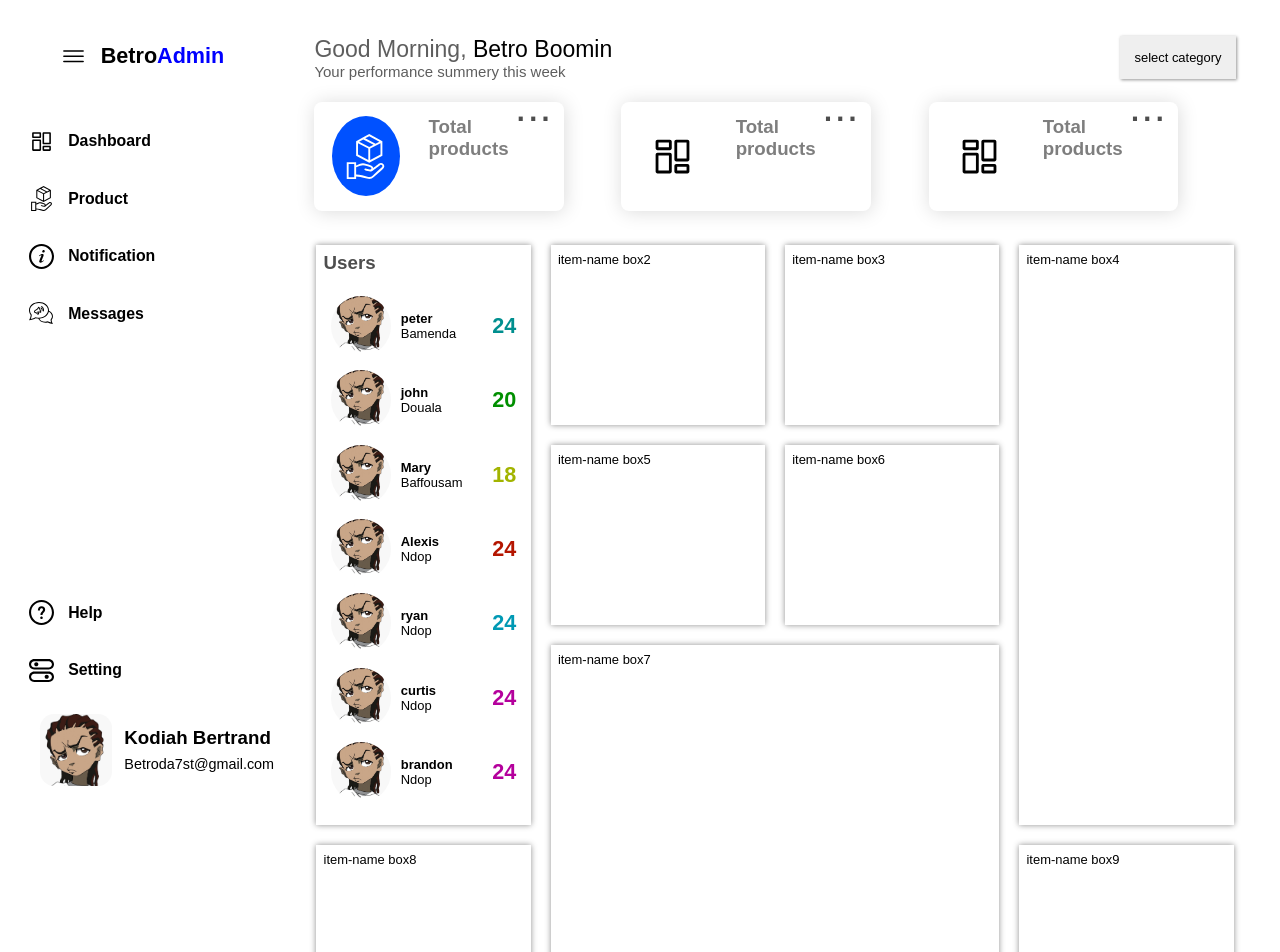
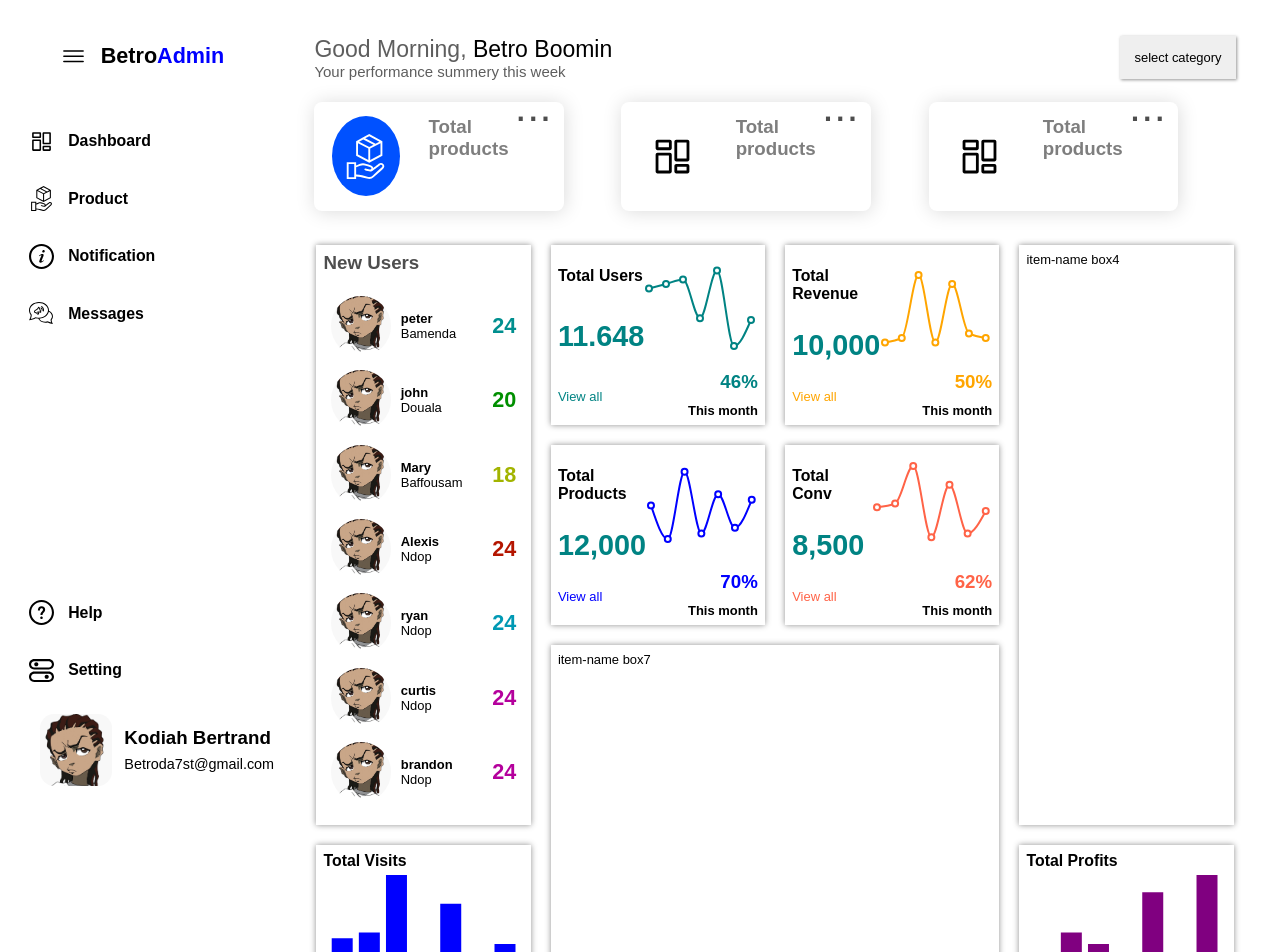
Before and after one commit to betroboomin/e-comm-admin, a React (Create React App) app: page / in a window 1280 px wide. Shown: the top 952 px of the page. Built offline with nearby package versions, Linux system fonts and the light colour scheme; no server answers.

Commit message:
dashboard progress

```diff
--- a/package.json
+++ b/package.json
@@ -7,6 +7,7 @@
     "@testing-library/react": "^13.4.0",
     "@testing-library/user-event": "^13.5.0",
     "axios": "^1.5.0",
+    "prop-types": "^15.8.1",
     "react": "^18.2.0",
     "react-color": "^2.19.3",
     "react-dom": "^18.2.0",
--- a/src/assets/arrays/sidebar.jsx
+++ b/src/assets/arrays/sidebar.jsx
@@ -62,4 +62,113 @@ const bottomSideBar = [
         link: "/setting"
     },
 ]
-export  {bottomSideBar, sidebar};
+
+const chartboxRevenue = [
+    {
+        datakey: "revenue",
+        number: "10,000",
+        color: "rgb(255, 165, 0)",
+        title: "Total Revenue",
+        percentage: 50,
+        chartArray: [
+          { name: 'Sun', revenue: 150 },
+          { name: 'Mon', revenue: 200 },
+          { name: 'Tue', revenue: 900 },
+          { name: 'Wed', revenue: 150 },
+          { name: 'Thu', revenue: 800 },
+          { name: 'Fri', revenue: 250 },
+          { name: 'Sat', revenue: 200 },
+        ]
+      }
+]
+const chartboxConversion = [
+    {
+        datakey: "ratio",
+        number: "8,500",
+        color: "rgb(255, 99, 71)",
+        title: "Total Conv",
+        percentage: 62,
+        chartArray: [
+          { name: 'Sun', ratio: 650 },
+          { name: 'Mon', ratio: 700 },
+          { name: 'Tue', ratio: 1200 },
+          { name: 'Wed', ratio: 250 },
+          { name: 'Thu', ratio: 950 },
+          { name: 'Fri', ratio: 300 },
+          { name: 'Sat', ratio: 600 },
+        ]
+      }
+]
+const chartboxVisit = [
+    {
+        datakey: "visits",
+        number: "8,500",
+        color: "blue",
+        title: "Total Visits",
+        percentage: 62,
+        chartArray: [
+          { name: 'Sun', visits: 650 },
+          { name: 'Mon', visits: 700 },
+          { name: 'Tue', visits: 1200 },
+          { name: 'Wed', visits: 250 },
+          { name: 'Thu', visits: 950 },
+          { name: 'Fri', visits: 300 },
+          { name: 'Sat', visits: 600 },
+        ]
+      }
+]
+const chartboxProfit = [
+    {
+        datakey: "profit",
+        number: "8,500",
+        color: "purple",
+        title: "Total Profits",
+        percentage: 62,
+        chartArray: [
+          { name: 'Sun', profit: 250 },
+          { name: 'Mon', profit: 700 },
+          { name: 'Tue', profit: 600 },
+          { name: 'Wed', profit: 250 },
+          { name: 'Thu', profit: 1050 },
+          { name: 'Fri', profit: 300 },
+          { name: 'Sat', profit: 1200 },
+        ]
+      }
+]
+const chartboxProduct = [
+    {
+        datakey: "amount",
+        number: "12,000",
+        color: "rgb(0, 0, 255)",
+        title: "Total Products",
+        percentage: 70,
+        chartArray: [
+          { name: 'Sun', amount: 900 },
+          { name: 'Mon', amount: 300 },
+          { name: 'Tue', amount: 1500 },
+          { name: 'Wed', amount: 400 },
+          { name: 'Thu', amount: 1100 },
+          { name: 'Fri', amount: 500 },
+          { name: 'Sat', amount: 1000 },
+        ]
+      }
+]
+const chartboxuser = [
+    {
+        datakey:"users",
+        number: "11.648",
+        color: "rgb(0, 131, 131)",
+        title: "Total Users",
+        percentage:46,
+        chartArray : [
+            { name: 'Sun', users: 750 },
+            { name: 'Mon', users: 800 },
+            { name: 'Tue', users: 850 },
+            { name: 'Wed', users: 420 },
+            { name: 'Thu', users: 950 },
+            { name: 'Fri', users: 110 },
+            { name: 'Sat', users: 400 },
+        ]
+    }
+]
+export  {bottomSideBar,chartboxProfit,chartboxVisit,chartboxRevenue,chartboxProduct,chartboxConversion , sidebar,chartboxuser};
--- a/src/components/Dashboard/Dashboard.css
+++ b/src/components/Dashboard/Dashboard.css
@@ -20,10 +20,15 @@
 .box{
  box-sizing: border-box;
  padding: .5rem;
+ display: flex;
+ height: 100%;
+ width: 100%;
+
 }
 .box1{
  grid-column: span 1;
  grid-row: span 3;
+ flex-direction: column;
 }
 .box4{
  grid-column: span 1;
@@ -68,3 +73,56 @@
 .user-name-itself{
     font-weight: 600;
 }
+.boxleft-top-text{
+    font-weight: 600;
+    font-size: 1.1rem;
+}
+.boxleft-top-Total{
+    font-size: 2rem;
+    font-weight: 600;
+    color: rgb(0, 131, 131);
+}
+.boxleft{
+    flex: 2;
+    display: flex;
+    flex-direction: column;
+    justify-content: space-between;
+    padding: 1rem 0;
+}
+
+.boxright{
+    flex: 3;
+    /* background-color: blue; */
+    flex-direction: column;
+    display: flex;
+    justify-content: space-between;
+    text-align: end;
+
+}
+.charts-sec{
+    padding-top: .6rem;
+}
+.boxright-percentage{
+    font-size: 1.3rem;
+    font-weight: 600;
+    color: purple;
+}
+.boxright-duration{
+    font-weight: 600;
+}
+.bg{
+    background-color: blue;
+
+}
+
+.straight-Pie{
+    display: flex;
+    flex-direction: column;
+}
+.box81{
+    flex-direction: column;
+}
+.box81-heading{
+    font-size: 1.1rem;
+    font-weight: 600;
+}
--- a/src/components/Dashboard/Dashboard.jsx
+++ b/src/components/Dashboard/Dashboard.jsx
@@ -2,6 +2,11 @@ import React, { useState } from "react";
 import { Link } from "react-router-dom";
 import "./Dashboard.css"
 import image from "../../assets/images/rileysad.jpg"
+import { Line, LineChart, ResponsiveContainer } from "recharts";
+import Chartbox from "../charts/chartbox/Chartbox";
+import Example from "../charts/pieChart/PieChart";
+import { chartboxuser, chartboxConversion, chartboxProduct, chartboxRevenue, chartboxVisit, chartboxProfit } from "../../assets/arrays/sidebar";
+import BarCharts from "../charts/barcharts/BarCharts";
 
 const Dashboard = () => {
   const array = [
@@ -55,14 +60,15 @@ const Dashboard = () => {
     color:"rgb(180, 0, 156)"
   },
 
-]
+];
+
 
   return (
     <div className="dashboard">
       <div className="dashboard-container">
         <Link to="/" className="dashboard-card box1 listing ">
           <div className="box box1">
-            <h1 className="box-heading">Users</h1>
+            <h1 className="box-heading">New Users</h1>
             {
 
               array.slice(0,7).map((item,i)=>(
@@ -82,35 +88,40 @@ const Dashboard = () => {
           </div>
         </Link>
         <Link to="/" className="dashboard-card listing box2 ">
-          <div className="box ">
-            <span>item-name box2</span>
-            <div className="boxleft">
+          {
+            chartboxuser.map((item)=>(
+              <Chartbox {...item}/>
+            ))
+          }
 
-            </div>
-            <div className="boxright">
-
-            </div>
-          </div>
         </Link>
         <Link to="/" className="dashboard-card listing box3">
-          <div className="box ">
-            <span>item-name box3</span>
-          </div>
+        {
+            chartboxRevenue.map((item)=>(
+              <Chartbox {...item}/>
+            ))
+          }
         </Link>
         <Link to="/" className="dashboard-card listing box4">
           <div className="box ">
-            <span>item-name box4</span> <br />
+
+            <span>item-name box4</span>
+            {/* <Example className="straight-Pie"/> */}
           </div>
         </Link>
         <Link to="/" className="dashboard-card listing box5">
-          <div className="box ">
-            <span>item-name box5</span>
-          </div>
+        {
+            chartboxProduct.map((item)=>(
+              <Chartbox {...item}/>
+            ))
+          }
         </Link>
         <Link to="/" className="dashboard-card listing box6">
-          <div className="box ">
-            <span>item-name box6</span>
-          </div>
+        {
+            chartboxConversion.map((item)=>(
+              <Chartbox {...item}/>
+            ))
+          }
         </Link>
 
         <Link to="/" className="dashboard-card listing box7">
@@ -119,13 +130,21 @@ const Dashboard = () => {
           </div>
         </Link>
         <Link to="/" className="dashboard-card listing box8">
-          <div className="box ">
-            <span>item-name box8</span>
+          <div className="box box81">
+          {
+            chartboxVisit.map((item)=>(
+              <BarCharts {...item}/>
+            ))
+          }
           </div>
         </Link>
         <Link to="/" className="dashboard-card listing box9">
-          <div className="box ">
-            <span>item-name box9</span>
+          <div className="box box81">
+          {
+            chartboxProfit.map((item)=>(
+              <BarCharts {...item}/>
+            ))
+          }
           </div>
         </Link>
       </div>
--- /dev/null
+++ b/src/components/charts/barcharts/BarCharts.jsx
@@ -0,0 +1,23 @@
+import React from 'react'
+import { Bar, BarChart, ResponsiveContainer, Tooltip } from 'recharts'
+
+
+
+const BarCharts = (props) => {
+  return (
+    <>
+    <span className='box81-heading'>{props.title}</span>
+    <ResponsiveContainer width="100%" height="100%">
+        <BarChart width={150} height={40} data={props.chartArray}>
+            <Tooltip
+            labelStyle={{ display:"none" }}
+            />
+          <Bar dataKey={props.datakey} fill={props.color} />
+        </BarChart>
+      </ResponsiveContainer>
+    </>
+
+  )
+}
+
+export default BarCharts
--- /dev/null
+++ b/src/components/charts/chartbox/Chartbox.jsx
@@ -0,0 +1,49 @@
+import React from 'react'
+import { Line, LineChart, ResponsiveContainer, Tooltip } from 'recharts'
+import PropTypes from "prop-types"
+
+
+const Chartbox = (props) => {
+  return (
+    <div className="box ">
+            <div className="boxleft">
+              <div className="boxleft-top">
+              <img src="" alt="" />
+              <span className="boxleft-top-text ">{props.title}</span>
+              </div>
+              <span className="boxleft-top-Total">{props.number}</span>
+              <span style={{ color: props.color }}>View all</span>
+
+            </div>
+            <div className="boxright">
+              <div className="charts-sec">
+              <ResponsiveContainer className="charts" width="99%" height={100}>
+                <LineChart  data={props.chartArray}>
+                  <Tooltip
+                  labelStyle={{ display:"none" }}
+                  contentStyle={{ backgroundColor:"transparent", border:0 }}
+                  position={{x:60, y:80}}
+                  />
+                  <Line type="monotone" dataKey={props.datakey} stroke={props.color} strokeWidth={2} />
+                </LineChart>
+              </ResponsiveContainer>
+              </div>
+
+              <span className="boxright-percentage" style={{ color: props.color }}>{props.percentage}%</span>
+              <span className="boxright-duration">This month</span>
+            </div>
+          </div>
+  )
+}
+
+Chartbox.propTypes = {
+  datakey: PropTypes.string.isRequired,
+  number: PropTypes.string.isRequired,
+  color: PropTypes.string.isRequired,
+  title: PropTypes.string.isRequired,
+  chartArray: PropTypes.array.isRequired,
+
+  percentage: PropTypes.number.isRequired,
+};
+
+export default Chartbox;
--- /dev/null
+++ b/src/components/charts/pieChart/PieChart.jsx
@@ -0,0 +1,51 @@
+import React, { PureComponent } from 'react';
+import { PieChart, Pie, Sector, Cell, ResponsiveContainer } from 'recharts';
+
+const data = [
+  { name: 'Group A', value: 400 },
+  { name: 'Group B', value: 300 },
+  { name: 'Group C', value: 300 },
+  { name: 'Group D', value: 200 },
+];
+const COLORS = ['#0088FE', '#00C49F', '#FFBB28', '#FF8042'];
+
+export default class Example extends PureComponent {
+  static demoUrl = 'https://codesandbox.io/s/pie-chart-with-padding-angle-7ux0o';
+
+  render() {
+    return (
+      <PieChart width={800} height={400} onMouseEnter={this.onPieEnter}>
+        <Pie
+          data={data}
+          cx={120}
+          cy={200}
+          innerRadius={60}
+          outerRadius={80}
+          fill="#8884d8"
+          paddingAngle={5}
+          dataKey="value"
+        >
+          {data.map((entry, index) => (
+            <Cell key={`cell-${index}`} fill={COLORS[index % COLORS.length]} />
+          ))}
+        </Pie>
+        <Pie
+          data={data}
+          cx={420}
+          cy={200}
+          startAngle={180}
+          endAngle={0}
+          innerRadius={60}
+          outerRadius={80}
+          fill="#8884d8"
+          paddingAngle={5}
+          dataKey="value"
+        >
+          {data.map((entry, index) => (
+            <Cell key={`cell-${index}`} fill={COLORS[index % COLORS.length]} />
+          ))}
+        </Pie>
+      </PieChart>
+    );
+  }
+}
```
Also changed, not shown: src/components/charts/chartbox/Chartbox.css (added), 2 other files (tests, documents, lock files or other folders).
